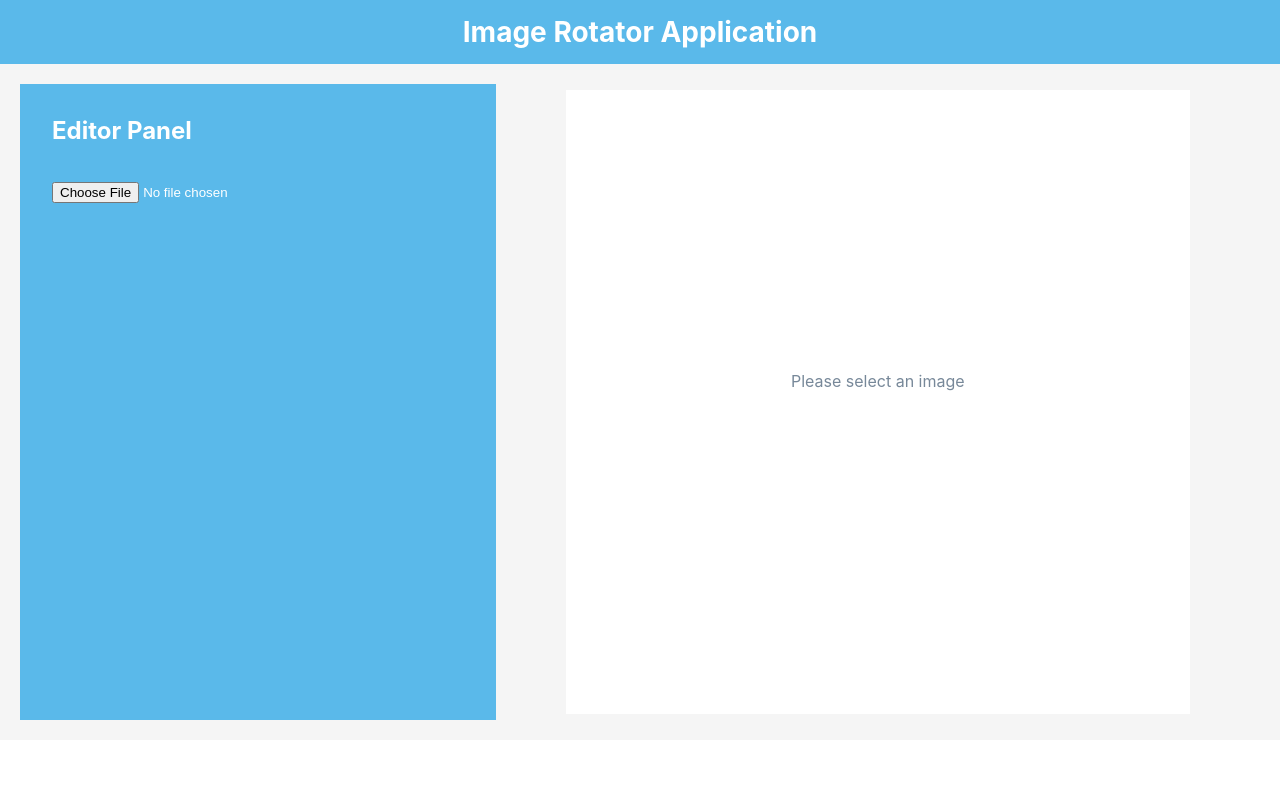
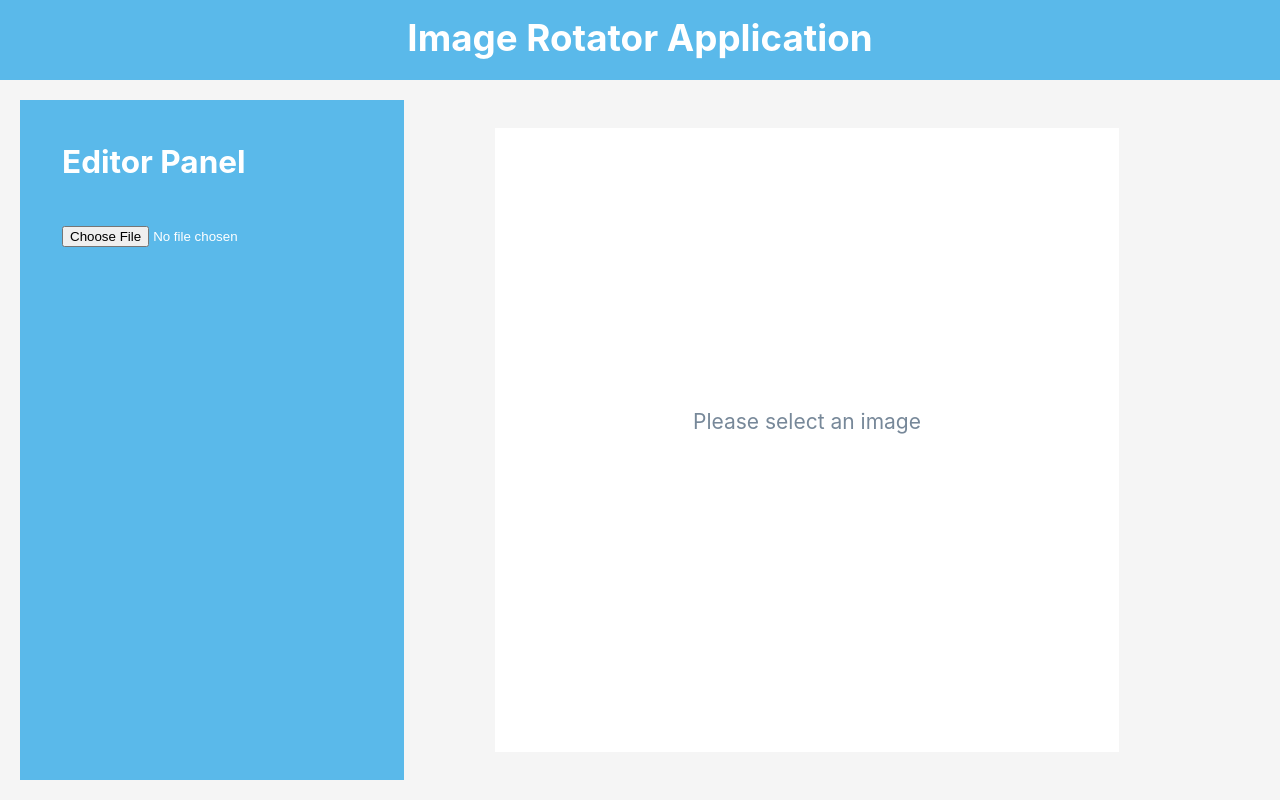
Before and after one commit to ankitb7/image-rotator-app, a React (Create React App) app: page / in a window 1280 px wide. Built offline with nearby package versions, Linux system fonts and the light colour scheme.

Commit message:
Fixed CSS, Added new anti-aliasing approach to rotate image using 3 shear technique and Updated tests

```diff
--- a/src/App.css
+++ b/src/App.css
@@ -1,4 +1,6 @@
 .app {
     min-height: 100vh;
     color: white;
+    font-size: calc(5px + 2vmin);
+    position: relative;
 }
--- a/src/ImageEditor/ImageEditor.css
+++ b/src/ImageEditor/ImageEditor.css
@@ -10,6 +10,8 @@
     display: flex;
     flex-direction: column;
     flex-wrap: nowrap;
+    position: absolute;
+    width: 100%;
     height: 100%;
 }
 
@@ -21,6 +23,7 @@
     background: #5AB9EA;
     color: white;
     text-align: center;
+    height: 50px;
 }
 
 .page-content {
@@ -28,13 +31,14 @@
     padding: 20px;
     display: flex;
     flex-direction: row;
+    flex-grow: 1;
 }
 
 .sidebar-left {
     background: #5AB9EA;
     padding: 2em;
     color: white;
-    width: 35%
+    width: 300px;
 }
 
 .main-content {
--- a/src/ImageEditor/ImageEditor.utils.js
+++ b/src/ImageEditor/ImageEditor.utils.js
@@ -5,10 +5,17 @@ export const calculateNewDimensions = (height, width, sin, cos) => {
     return {newWidth, newHeight};
 };
 
-export const transform = (newX, newY, centerX, centerY, sin, cos) => {
-    //Rotate x,y co-ordinates by provided angle on the center
-    const rotatedX = (newX * cos) - (newY * sin);
-    const rotatedY = (newX * sin) + (newY * cos);
+//Transform method uses 3 shear technique to rotate image without aliasing
+export const transform = (newX, newY, centerX, centerY, sin, cos, tan) => {
+    //First shear
+    let rotatedX = Math.round(newX - (newY * tan));
+    let rotatedY = newY;
+
+    //Second shear
+    rotatedY = Math.round((rotatedX * sin) + rotatedY);
+
+    //Third shear
+    rotatedX = Math.round(rotatedX - (rotatedY * tan));
 
     //Add center co-ordinates to get actual x,y co-ordinates
     return {x: Math.round(rotatedX + centerX), y: Math.round(rotatedY + centerY)};
@@ -24,6 +31,7 @@ export const rotate = (imageData, angle) => {
 
     const sin = Math.sin(radians);
     const cos = Math.cos(radians);
+    const tan = Math.tan(radians/2);
 
     const {centerHeight, centerWidth} = getImageCenter(height, width);
 
@@ -43,7 +51,7 @@ export const rotate = (imageData, angle) => {
         let adjustedY = y - centerHeight;
 
         //Apply transformations to the co-ordinates to rotate them by given angle
-        const transformedPosition = transform(adjustedX, adjustedY, centerWidth, centerHeight, sin, cos);
+        const transformedPosition = transform(adjustedX, adjustedY, centerWidth, centerHeight, sin, cos, tan);
 
         //Adjust co-ordinates according to new width, height (new center)
         transformedPosition.x += Math.round((newWidth - width) / 2.0);
```
Also changed, not shown: 2 other files (tests, documents, lock files or other folders).
